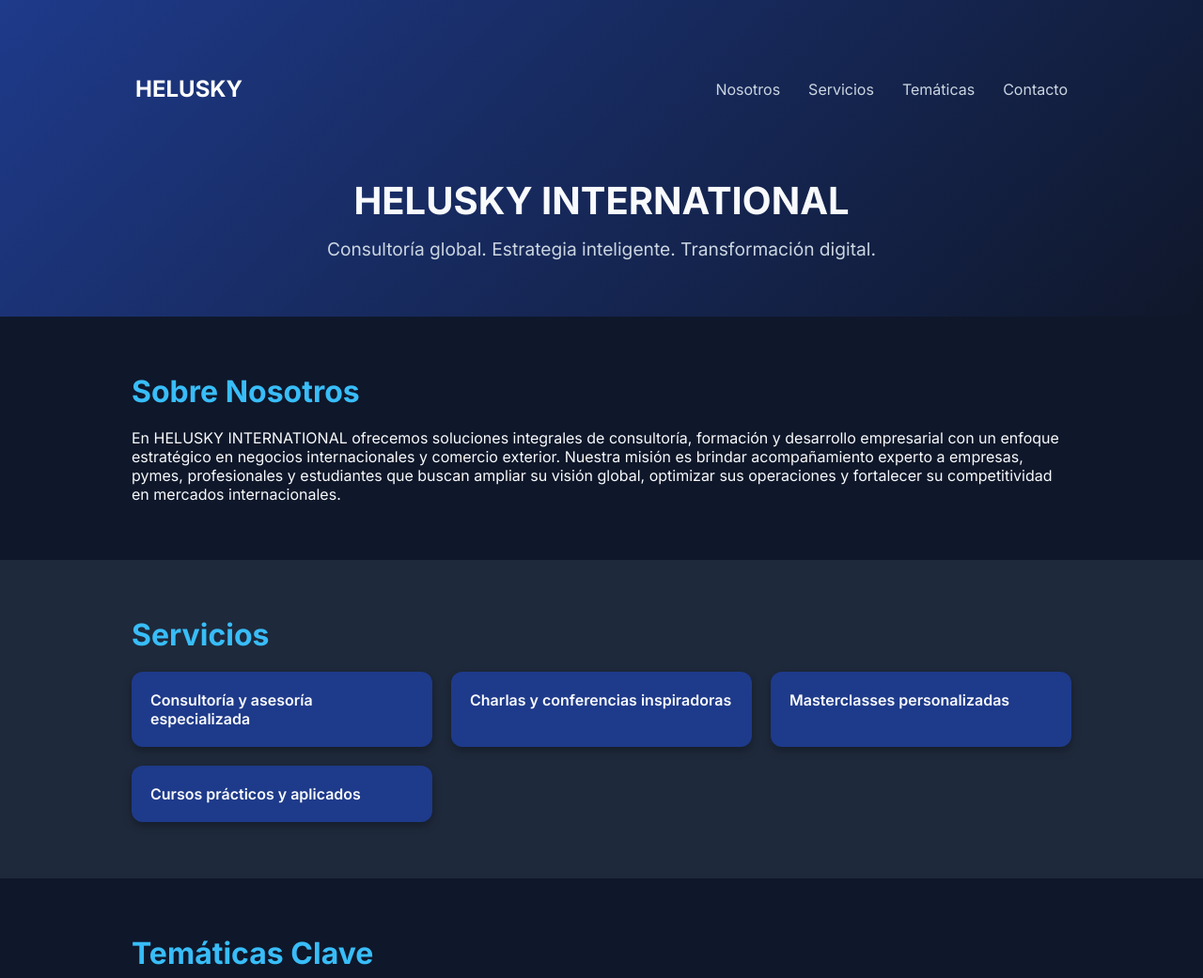
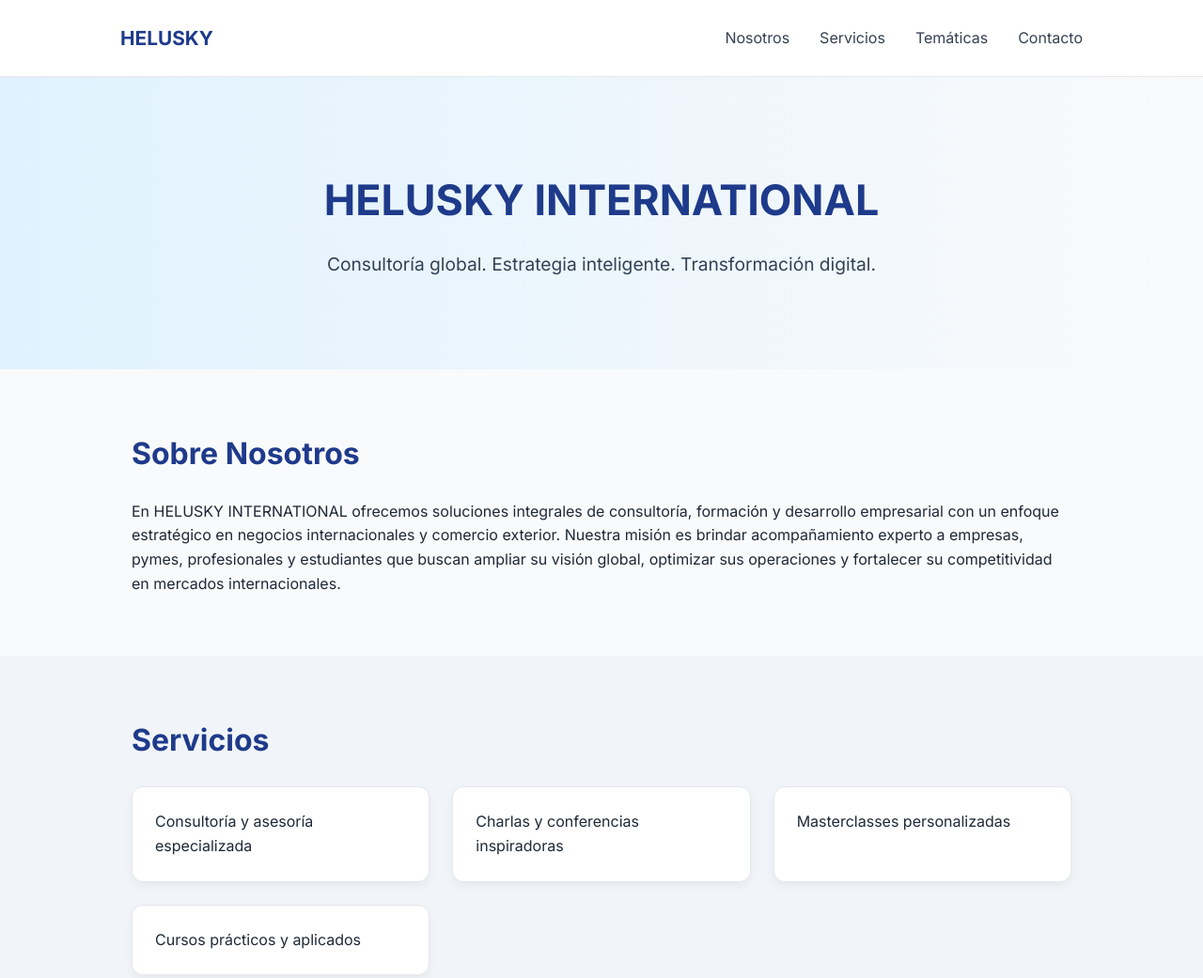
Before and after one commit to Camilo951088/Helusky-international, a plain HTML site: page index.html in a window 1280 px wide. Shown: the top 1041 px of the page at 94% size. Drawn offline with Linux system fonts and the light colour scheme.

Commit message:
Add files via upload

```diff
--- a/index.html
+++ b/index.html
@@ -4,11 +4,126 @@
     <meta charset="UTF-8" />
     <meta name="viewport" content="width=device-width, initial-scale=1.0" />
     <title>HELUSKY INTERNATIONAL</title>
-    <link rel="stylesheet" href="style.css" />
     <link href="https://fonts.googleapis.com/css2?family=Inter:wght@400;600;700&display=swap" rel="stylesheet" />
+    <style>
+        * {
+            margin: 0;
+            padding: 0;
+            box-sizing: border-box;
+        }
+
+        body {
+            font-family: 'Inter', sans-serif;
+            background-color: #f9fafb;
+            color: #1f2937;
+            line-height: 1.6;
+        }
+
+        nav {
+            display: flex;
+            justify-content: space-between;
+            align-items: center;
+            padding: 1.5rem 10%;
+            background-color: white;
+            border-bottom: 1px solid #e5e7eb;
+            position: sticky;
+            top: 0;
+            z-index: 10;
+        }
+
+        nav .logo {
+            font-weight: 700;
+            font-size: 1.3rem;
+            color: #1e3a8a;
+        }
+
+        nav ul {
+            list-style: none;
+            display: flex;
+            gap: 2rem;
+        }
+
+        nav a {
+            text-decoration: none;
+            color: #374151;
+            font-weight: 500;
+            transition: color 0.3s ease;
+        }
+
+        nav a:hover {
+            color: #1e3a8a;
+        }
+
+        header.hero {
+            background: linear-gradient(to right, #e0f2fe, #f9fafb);
+            padding: 6rem 2rem;
+            text-align: center;
+        }
+
+        .hero h1 {
+            font-size: 2.8rem;
+            margin-bottom: 1rem;
+            color: #1e3a8a;
+        }
+
+        .hero p {
+            font-size: 1.2rem;
+            color: #334155;
+        }
+
+        section {
+            padding: 4rem 2rem;
+        }
+
+        .container {
+            max-width: 1000px;
+            margin: auto;
+        }
+
+        h2 {
+            font-size: 2rem;
+            margin-bottom: 1.5rem;
+            color: #1e3a8a;
+        }
+
+        .card-grid {
+            display: grid;
+            grid-template-columns: repeat(auto-fit, minmax(240px, 1fr));
+            gap: 1.5rem;
+        }
+
+        .card {
+            background: white;
+            border: 1px solid #e5e7eb;
+            border-radius: 12px;
+            padding: 1.5rem;
+            box-shadow: 0 4px 10px rgba(0,0,0,0.05);
+            transition: box-shadow 0.3s;
+        }
+
+        .card:hover {
+            box-shadow: 0 8px 20px rgba(0,0,0,0.1);
+        }
+
+        ul.temas {
+            padding-left: 1.5rem;
+        }
+
+        ul.temas li {
+            margin-bottom: 0.75rem;
+        }
+
+        footer {
+            background-color: #1e3a8a;
+            color: white;
+            text-align: center;
+            padding: 2rem 1rem;
+            font-size: 0.9rem;
+        }
+    </style>
 </head>
 <body>
-    <header class="hero">
+
     <nav>
         <div class="logo">HELUSKY</div>
         <ul>
@@ -18,23 +133,23 @@
             <li><a href="#contacto">Contacto</a></li>
         </ul>
     </nav>
-        <div class="hero-content">
+
+    <header class="hero">
         <h1>HELUSKY INTERNATIONAL</h1>
         <p>Consultoría global. Estrategia inteligente. Transformación digital.</p>
-        </div>
     </header>
 
-    <section id="nosotros" class="section">
+    <section id="nosotros">
         <div class="container">
             <h2>Sobre Nosotros</h2>
             <p>En HELUSKY INTERNATIONAL ofrecemos soluciones integrales de consultoría, formación y desarrollo empresarial con un enfoque estratégico en negocios internacionales y comercio exterior. Nuestra misión es brindar acompañamiento experto a empresas, pymes, profesionales y estudiantes que buscan ampliar su visión global, optimizar sus operaciones y fortalecer su competitividad en mercados internacionales.</p>
         </div>
     </section>
 
-    <section id="servicios" class="section alt">
+    <section id="servicios" style="background-color:#f1f5f9;">
         <div class="container">
             <h2>Servicios</h2>
-            <div class="grid">
+            <div class="card-grid">
                 <div class="card">Consultoría y asesoría especializada</div>
                 <div class="card">Charlas y conferencias inspiradoras</div>
                 <div class="card">Masterclasses personalizadas</div>
@@ -43,10 +158,10 @@
         </div>
     </section>
 
-    <section id="tematicas" class="section">
+    <section id="tematicas">
         <div class="container">
             <h2>Temáticas Clave</h2>
-            <ul class="topics">
+            <ul class="temas">
                 <li>Estrategia y gestión de negocios internacionales</li>
                 <li>Comercio exterior para pymes y grandes empresas</li>
                 <li>Logística internacional, cadena de suministro y gestión de contenedores</li>
@@ -62,15 +177,9 @@
         </div>
     </section>
 
-    <section id="contacto" class="section alt">
-        <div class="container">
-            <h2>Contacto</h2>
-            <p>¿Tienes un proyecto en mente? Muy pronto podrás contactarnos desde aquí.</p>
-        </div>
-    </section>
+    <footer id="contacto">
+        <p>&copy; 2025 HELUSKY INTERNATIONAL. Todos los derechos reservados.</p>
+    </footer>
 
-    <footer>
-        <p>&copy; 2025 HELUSKY INTERNATIONAL</p>
-    </footer>
 </body>
 </html>
```
Lines whose indentation alone changed are shown as unchanged.
